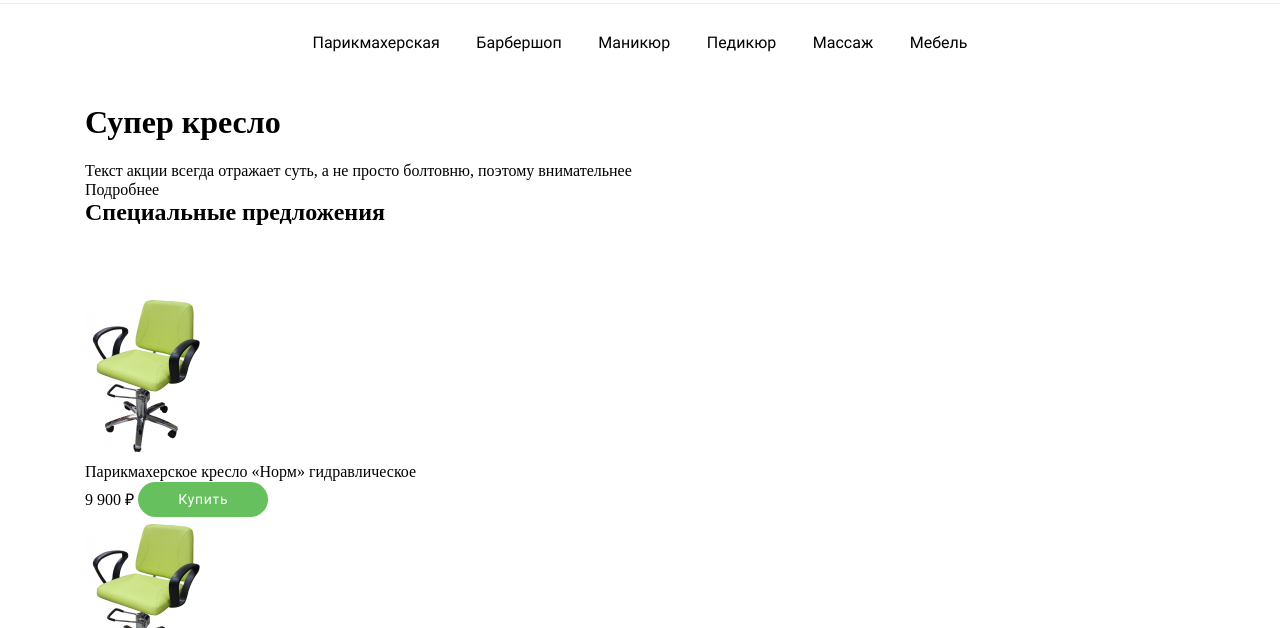
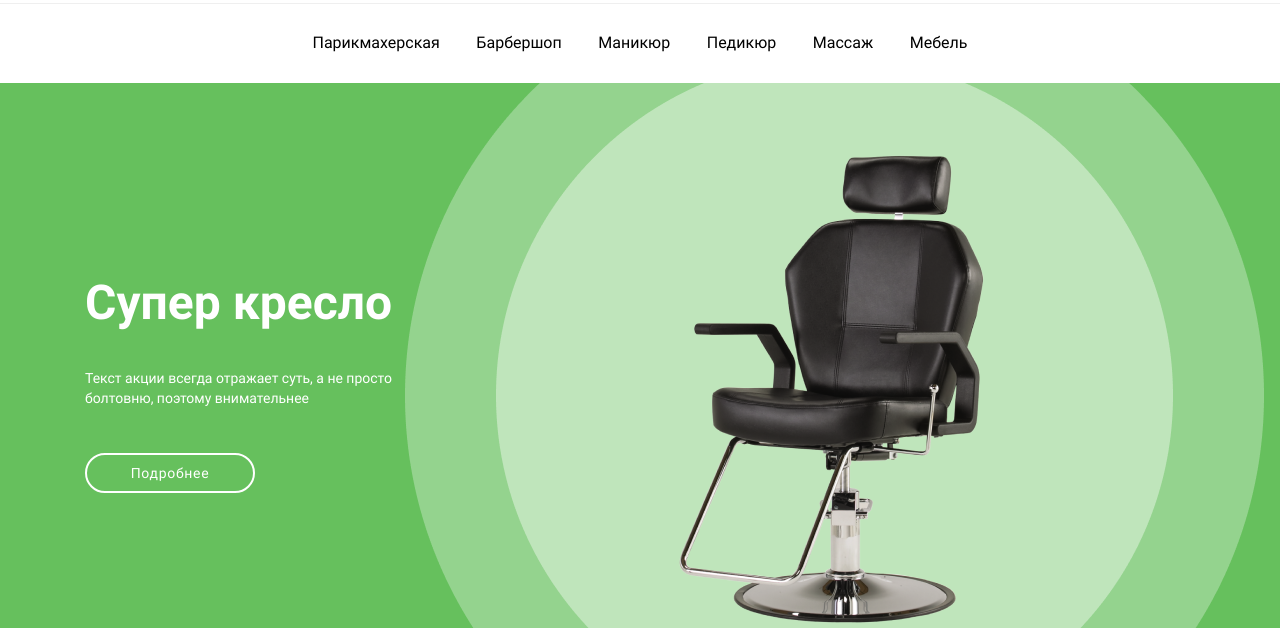
Before and after one commit to olesyakrayanskaya/Beauty, a website built with webpack: page src/index.html in a window 1280 px wide. Shown: the part 172-800 px from the top of the page. Built offline with nearby package versions, Linux system fonts and the light colour scheme.

Commit message:
banner styles

```diff
--- a/src/index.html
+++ b/src/index.html
@@ -63,7 +63,7 @@
     </header>
     <div class="wrapper">
         <section class="banner">
-            <div class="container">
+            <div class="banner__inner">
                 <div class="banner__content">
                     <h1 class="banner__title">Супер кресло</h1>
                     <p class="banner__text">Текст акции всегда отражает суть, а не просто
--- a/src/scss/components/_banner.scss
+++ b/src/scss/components/_banner.scss
@@ -1,2 +1,59 @@
-@use '../base/variables';
-@use '../base/extends';
+@use "../base/variables";
+@use "../base/extends";
+
+.banner {
+    background-image: url("images/banner.png");
+    background-position: top;
+    background-repeat: no-repeat;
+    background-size: cover;
+    width: 100%;
+    height: 604px;
+
+    &__inner {
+        max-width: 1170px;
+        padding: 0 30px;
+        margin: auto;
+        height: 100%;
+        position: relative;
+    }
+
+    &__content {
+        display: flex;
+        flex-direction: column;
+        justify-content: space-between;
+        align-items: flex-start;
+        position: absolute;
+        left: 30px;
+        top: 160px;
+    }
+
+    &__title {
+        @extend %h1-text;
+    }
+
+    &__text {
+        width: 308px;
+        @extend %paragraph-text-white;
+        margin-top: 5px;
+    }
+
+    &__link {
+        @extend %btn-text-white;
+        width: 170px;
+        height: 40px;
+        border-radius: 40px;
+        background-color: variables.$green;
+        border: 2px solid variables.$white;
+        margin-top: 45px;
+        display: flex;
+        align-items: center;
+        justify-content: center;
+        transition: all 0.7s ease-in-out;
+
+        &:hover {
+            border: 2px solid variables.$link-hover;
+            background-color: variables.$link-hover;
+            color: variables.$white;
+        }
+    }
+}
```
